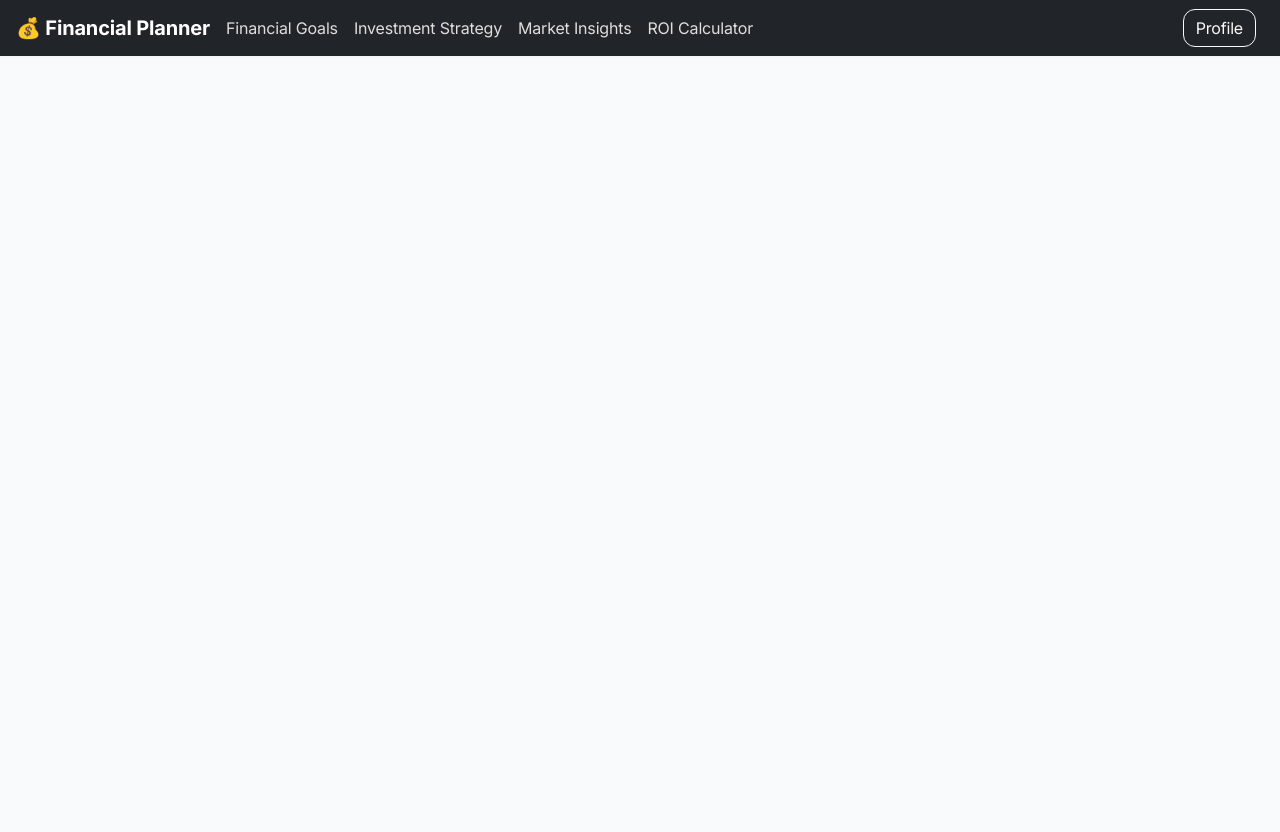
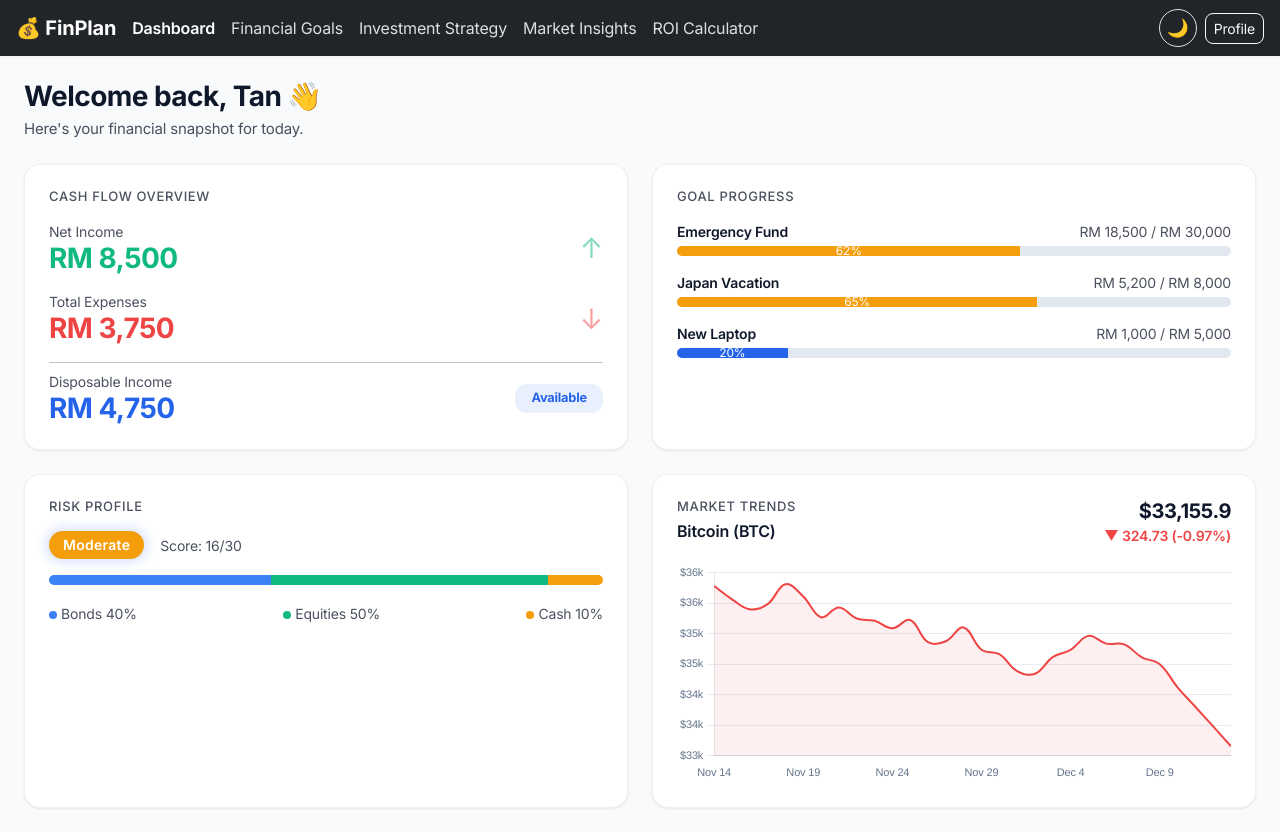
Before and after one commit to YinXuanYX/WIF2003, a React (Vite) app: page /dashboard in a window 1280 px wide. Before the commit the page ends 800 px from the top, so only its background shows below. Built offline with nearby package versions, Linux system fonts and the light colour scheme.

Commit message:
Dashboard Implementation

```diff
--- a/src/App.jsx
+++ b/src/App.jsx
@@ -1,12 +1,12 @@
-import { BrowserRouter, Routes, Route, useLocation } from "react-router-dom";
+import { BrowserRouter, Routes, Route, Navigate, useLocation } from "react-router-dom";
 import ROICalculator from "./components/ROIcalculator";
-import Navbar from "./Navbar";
+import Navbar from "./components/Navbar";
+import DashboardPage from "./pages/DashboardPage";
 
 function AppLayout() {
   const location = useLocation();
 
   const hideNavbar =
-    location.pathname === "/" ||
     location.pathname === "/login" ||
     location.pathname === "/register";
 
@@ -15,7 +15,8 @@ function AppLayout() {
       {!hideNavbar && <Navbar />}
 
       <Routes>
-
+        <Route path="/" element={<Navigate to="/dashboard" replace />} />
+        <Route path="/dashboard" element={<DashboardPage />} />
         <Route path="/calculator" element={<ROICalculator />} />
       </Routes>
     </>
--- a/src/Navbar.jsx
+++ /dev/null
@@ -1,53 +0,0 @@
-import { Link } from "react-router-dom";
-
-function Navbar() {
-  return (
-    <nav className="navbar navbar-dark bg-dark shadow-sm px-3">
-
-      {/* Brand */}
-      <Link className="navbar-brand fw-bold" to="/goals">
-        💰 Financial Planner
-      </Link>
-
-      {/* Nav items */}
-      <ul className="navbar-nav me-auto d-flex flex-row gap-3">
-
-        <li className="nav-item">
-          <Link className="nav-link" to="/goals">
-            Financial Goals
-          </Link>
-        </li>
-
-        <li className="nav-item">
-          <Link className="nav-link" to="/strategy">
-            Investment Strategy
-          </Link>
-        </li>
-
-        <li className="nav-item">
-          <Link className="nav-link" to="/market">
-            Market Insights
-          </Link>
-        </li>
-
-        <li className="nav-item">
-          <Link className="nav-link" to="/calculator">
-            ROI Calculator
-          </Link>
-        </li>
-
-      </ul>
-
-      {/* Right side */}
-      <div className="d-flex">
-
-        <Link className="btn btn-outline-light me-2" to="/profile">
-          Profile
-        </Link>
-
-      </div>
-    </nav>
-  );
-}
-
-export default Navbar;
--- /dev/null
+++ b/src/components/Navbar.jsx
@@ -0,0 +1,66 @@
+import { Link, useLocation } from "react-router-dom";
+import useThemeStore from "../stores/useThemeStore";
+
+function Navbar() {
+  const location = useLocation();
+  const { theme, toggleTheme } = useThemeStore();
+
+  const isActive = (path) =>
+    location.pathname === path ? "nav-link active fw-semibold" : "nav-link";
+
+  return (
+    <nav className="navbar navbar-dark bg-dark shadow-sm px-3">
+      <Link className="navbar-brand fw-bold" to="/dashboard">
+        💰 FinPlan
+      </Link>
+
+      <ul className="navbar-nav me-auto d-flex flex-row gap-3">
+        <li className="nav-item">
+          <Link className={isActive("/dashboard")} to="/dashboard">
+            Dashboard
+          </Link>
+        </li>
+
+        <li className="nav-item">
+          <Link className={isActive("/goals")} to="/goals">
+            Financial Goals
+          </Link>
+        </li>
+
+        <li className="nav-item">
+          <Link className={isActive("/strategy")} to="/strategy">
+            Investment Strategy
+          </Link>
+        </li>
+
+        <li className="nav-item">
+          <Link className={isActive("/market")} to="/market">
+            Market Insights
+          </Link>
+        </li>
+
+        <li className="nav-item">
+          <Link className={isActive("/calculator")} to="/calculator">
+            ROI Calculator
+          </Link>
+        </li>
+      </ul>
+
+      <div className="d-flex align-items-center gap-2">
+        <button
+          className="btn-theme-toggle"
+          onClick={toggleTheme}
+          aria-label="Toggle theme"
+        >
+          {theme === "light" ? "🌙" : "☀️"}
+        </button>
+
+        <Link className="btn btn-outline-light btn-sm" to="/profile">
+          Profile
+        </Link>
+      </div>
+    </nav>
+  );
+}
+
+export default Navbar;
```
